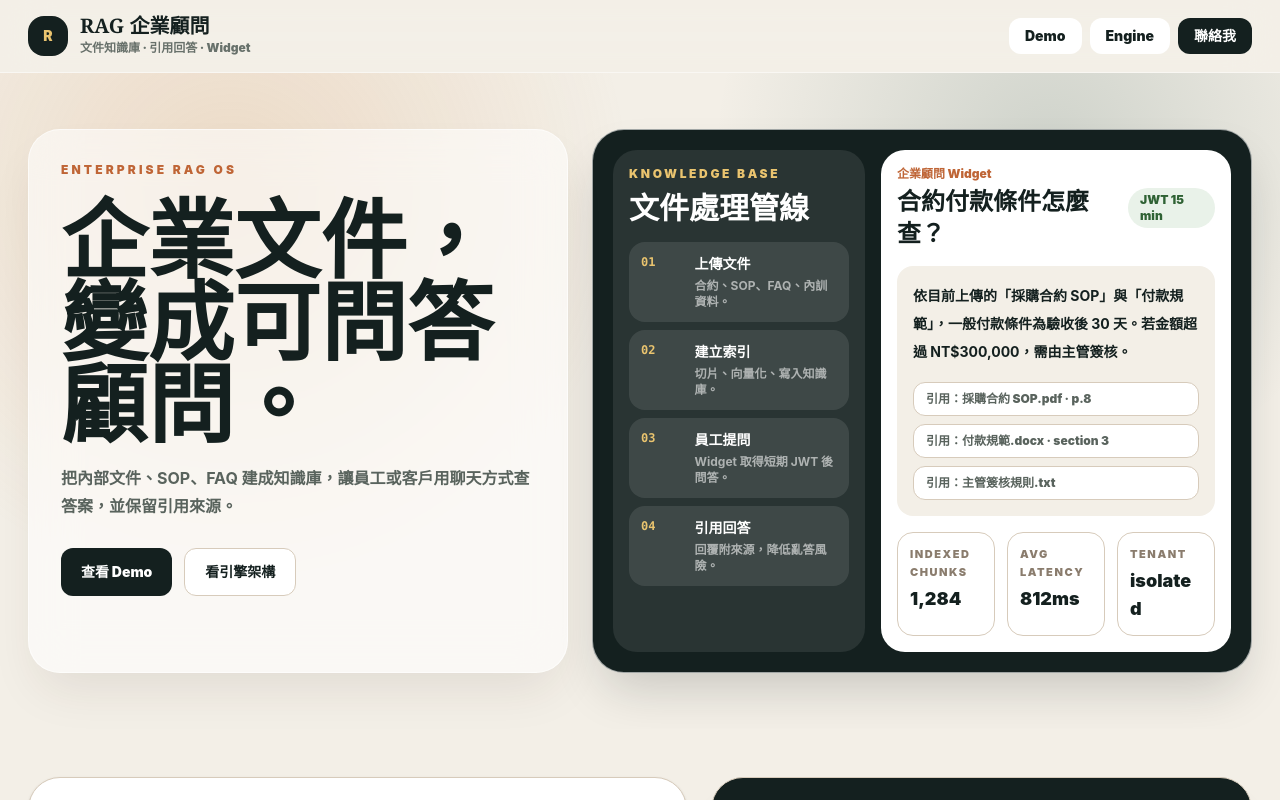
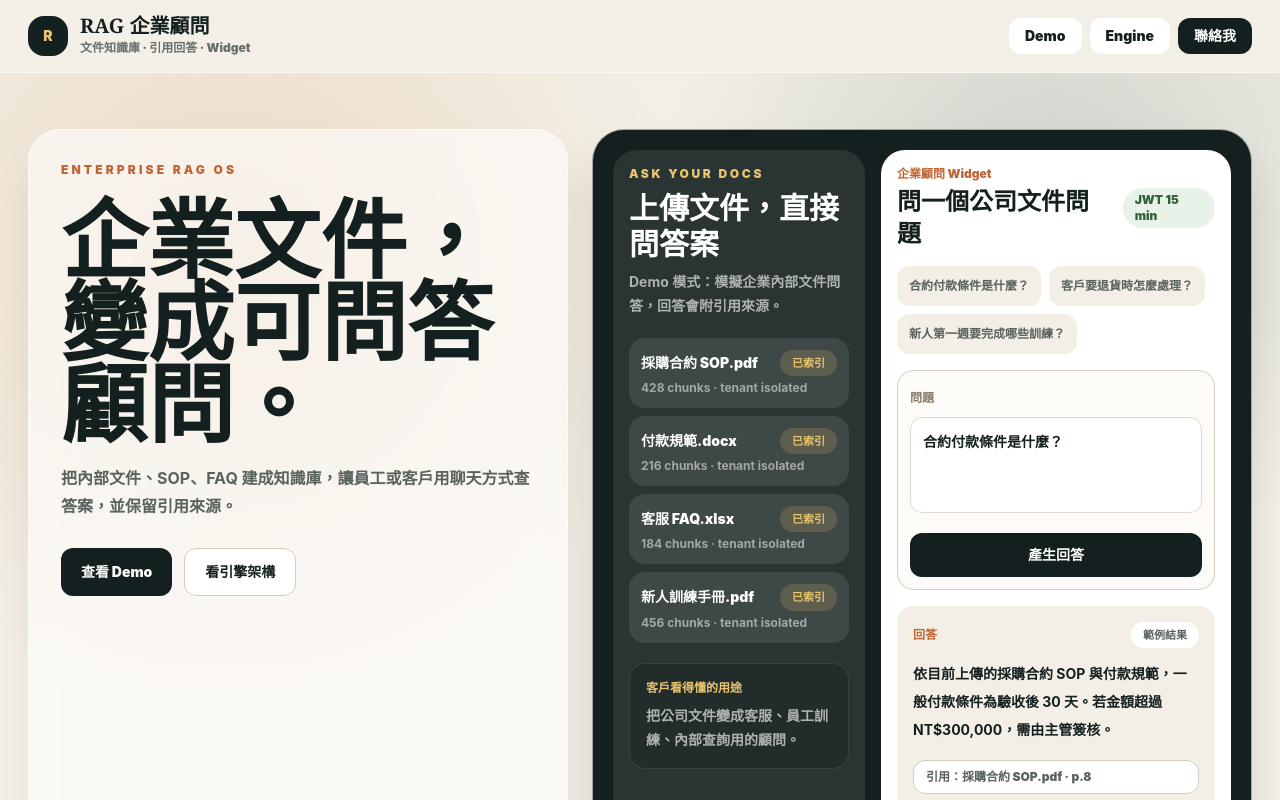
Before and after one commit to QingyuJin/qingyu-web-studio, a React (Vite) app: page /rag-consultant in a window 1280 px wide. Shown: the top 800 px of the page. Built offline with nearby package versions, Linux system fonts and the light colour scheme.

Commit message:
feat: make RAG consultant demo interactive

```diff
--- a/src/RagConsultant.jsx
+++ b/src/RagConsultant.jsx
@@ -1,3 +1,4 @@
+import { useMemo, useState } from "react"
 import { Link } from "react-router-dom"
 import Seo from "./site/Seo"
 
@@ -10,11 +11,17 @@ const modules = [
   ["Widget", "可嵌入網站的聊天元件", "已具備"],
 ]
 
-const flow = [
-  ["01", "上傳文件", "合約、SOP、FAQ、內訓資料。"],
-  ["02", "建立索引", "切片、向量化、寫入知識庫。"],
-  ["03", "員工提問", "Widget 取得短期 JWT 後問答。"],
-  ["04", "引用回答", "回覆附來源，降低亂答風險。"],
+const knowledgeDocs = [
+  ["採購合約 SOP.pdf", "已索引", "428 chunks"],
+  ["付款規範.docx", "已索引", "216 chunks"],
+  ["客服 FAQ.xlsx", "已索引", "184 chunks"],
+  ["新人訓練手冊.pdf", "已索引", "456 chunks"],
+]
+
+const exampleQuestions = [
+  "合約付款條件是什麼？",
+  "客戶要退貨時怎麼處理？",
+  "新人第一週要完成哪些訓練？",
 ]
 
 const security = [
@@ -42,6 +49,32 @@ const sourceFiles = [
 ]
 
 function RagConsultant() {
+  const [query, setQuery] = useState(exampleQuestions[0])
+  const [answer, setAnswer] = useState("")
+  const [asked, setAsked] = useState(false)
+
+  const citations = useMemo(() => {
+    if (query.includes("退貨")) return ["客服 FAQ.xlsx · 退貨流程", "採購合約 SOP.pdf · section 7"]
+    if (query.includes("新人") || query.includes("訓練")) return ["新人訓練手冊.pdf · p.4", "新人訓練手冊.pdf · p.9"]
+    return ["採購合約 SOP.pdf · p.8", "付款規範.docx · section 3", "主管簽核規則.txt"]
+  }, [query])
+
+  function runQuestion(nextQuery = query) {
+    const cleanQuery = nextQuery.trim()
+    if (!cleanQuery) return
+    setQuery(cleanQuery)
+    setAsked(true)
+    if (cleanQuery.includes("退貨")) {
+      setAnswer("依客服 FAQ，客戶提出退貨時要先確認訂單編號、商品狀態與退貨原因。若屬保存或運送問題，需交由主管確認後建立退貨紀錄。")
+      return
+    }
+    if (cleanQuery.includes("新人") || cleanQuery.includes("訓練")) {
+      setAnswer("新人第一週需要完成公司制度閱讀、產品資料熟悉、客服話術練習與主管驗收。系統會引用訓練手冊中的章節，方便主管快速確認依據。")
+      return
+    }
+    setAnswer("依目前上傳的採購合約 SOP 與付款規範，一般付款條件為驗收後 30 天。若金額超過 NT$300,000，需由主管簽核。")
+  }
+
   return (
     <main className="min-h-screen bg-[#f3efe7] text-[#14201f]">
       <Seo
@@ -95,18 +128,27 @@ function RagConsultant() {
           <section id="demo" className="scroll-mt-24 rounded-[2rem] border border-white/60 bg-[#14201f] p-5 text-white shadow-2xl shadow-[#14201f]/20">
             <div className="grid gap-4 lg:grid-cols-[0.72fr_1fr]">
               <div className="rounded-[1.5rem] bg-white/9 p-4">
-                <p className="text-xs font-black uppercase tracking-[0.22em] text-[#eac46f]">Knowledge Base</p>
-                <h2 className="mt-2 font-serif text-3xl font-black">文件處理管線</h2>
-                <div className="mt-4 grid gap-2">
-                  {flow.map(([no, title, text]) => (
-                    <div key={no} className="grid grid-cols-[2.6rem_1fr] gap-3 rounded-2xl bg-white/10 p-3">
-                      <span className="font-mono text-xs font-black text-[#eac46f]">{no}</span>
-                      <div>
-                        <p className="text-sm font-black">{title}</p>
-                        <p className="mt-1 text-xs font-bold text-white/58">{text}</p>
+                <p className="text-xs font-black uppercase tracking-[0.22em] text-[#eac46f]">Ask Your Docs</p>
+                <h2 className="mt-2 font-serif text-3xl font-black">上傳文件，直接問答案</h2>
+                <p className="mt-2 text-sm font-bold leading-6 text-white/62">
+                  Demo 模式：模擬企業內部文件問答，回答會附引用來源。
+                </p>
+                <div className="mt-5 grid gap-2">
+                  {knowledgeDocs.map(([name, status, chunks]) => (
+                    <div key={name} className="rounded-2xl bg-white/10 p-3">
+                      <div className="flex items-center justify-between gap-3">
+                        <p className="text-sm font-black">{name}</p>
+                        <span className="rounded-full bg-[#eac46f]/18 px-3 py-1 text-[11px] font-black text-[#eac46f]">{status}</span>
                       </div>
+                      <p className="mt-1 text-xs font-bold text-white/52">{chunks} · tenant isolated</p>
                     </div>
                   ))}
+                </div>
+                <div className="mt-5 rounded-2xl border border-white/10 bg-black/15 p-4">
+                  <p className="text-xs font-black text-[#eac46f]">客戶看得懂的用途</p>
+                  <p className="mt-2 text-sm font-bold leading-6 text-white/64">
+                    把公司文件變成客服、員工訓練、內部查詢用的顧問。
+                  </p>
                 </div>
               </div>
 
@@ -114,16 +156,53 @@ function RagConsultant() {
                 <div className="flex items-center justify-between gap-3">
                   <div>
                     <p className="text-xs font-black text-[#bf6536]">企業顧問 Widget</p>
-                    <h3 className="mt-1 text-2xl font-black">合約付款條件怎麼查？</h3>
+                    <h3 className="mt-1 text-2xl font-black">問一個公司文件問題</h3>
                   </div>
                   <span className="rounded-full bg-[#e9f2e9] px-3 py-1 text-xs font-black text-[#2f6234]">JWT 15 min</span>
                 </div>
+
+                <div className="mt-4 flex flex-wrap gap-2">
+                  {exampleQuestions.map((item) => (
+                    <button
+                      key={item}
+                      type="button"
+                      onClick={() => runQuestion(item)}
+                      className="min-h-10 rounded-xl bg-[#f3efe7] px-3 text-xs font-black text-[#59635d] transition hover:bg-[#eadfce]"
+                    >
+                      {item}
+                    </button>
+                  ))}
+                </div>
+
+                <div className="mt-4 rounded-2xl border border-[#d7cbbb] bg-[#fdfbf7] p-3">
+                  <label className="text-xs font-black text-[#8a7c6d]">問題</label>
+                  <textarea
+                    value={query}
+                    onChange={(event) => setQuery(event.target.value)}
+                    className="mt-2 min-h-24 w-full resize-none rounded-xl border border-[#e4d9ca] bg-white p-3 text-sm font-bold leading-6 text-[#14201f] outline-none focus:border-[#bf6536]"
+                    placeholder="例如：合約付款條件是什麼？"
+                  />
+                  <button
+                    type="button"
+                    onClick={() => runQuestion()}
+                    className="mt-3 min-h-11 w-full rounded-xl bg-[#14201f] px-5 text-sm font-black text-white"
+                  >
+                    產生回答
+                  </button>
+                </div>
+
                 <div className="mt-4 rounded-2xl bg-[#f3efe7] p-4">
-                  <p className="text-sm font-bold leading-7">
-                    依目前上傳的「採購合約 SOP」與「付款規範」，一般付款條件為驗收後 30 天。若金額超過 NT$300,000，需由主管簽核。
+                  <div className="flex items-center justify-between gap-3">
+                    <p className="text-xs font-black text-[#bf6536]">回答</p>
+                    <span className="rounded-full bg-white px-3 py-1 text-[11px] font-black text-[#59635d]">
+                      {asked ? "已查詢" : "範例結果"}
+                    </span>
+                  </div>
+                  <p className="mt-3 text-sm font-bold leading-7">
+                    {answer || "依目前上傳的採購合約 SOP 與付款規範，一般付款條件為驗收後 30 天。若金額超過 NT$300,000，需由主管簽核。"}
                   </p>
                   <div className="mt-4 grid gap-2">
-                    {["採購合約 SOP.pdf · p.8", "付款規範.docx · section 3", "主管簽核規則.txt"].map((item) => (
+                    {citations.map((item) => (
                       <div key={item} className="rounded-xl border border-[#d7cbbb] bg-white px-3 py-2 text-xs font-black text-[#59635d]">
                         引用：{item}
                       </div>
```
